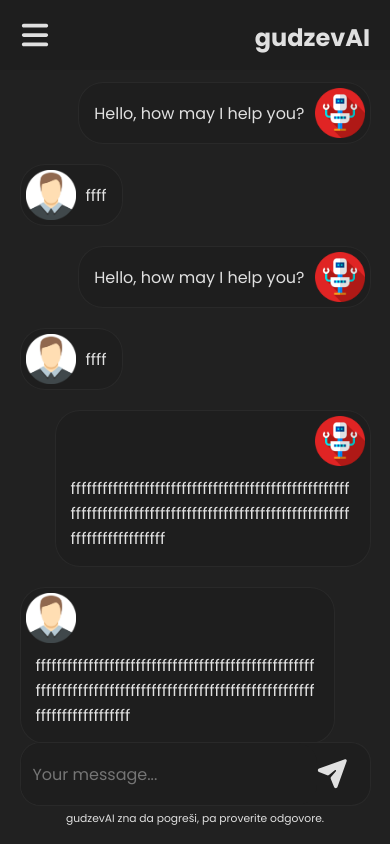
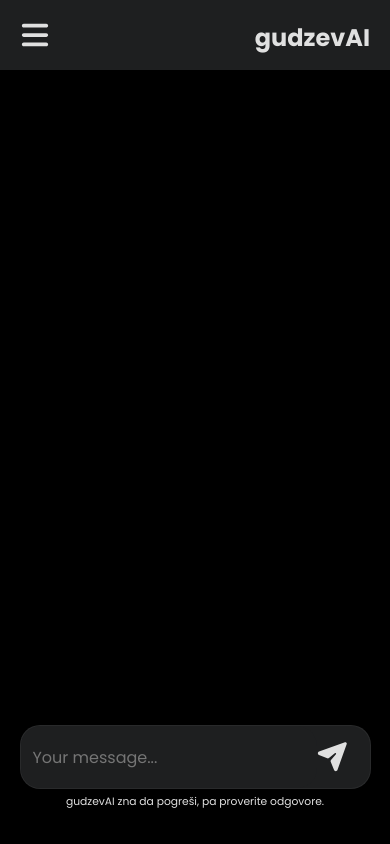
Before and after one commit to gudzev/gudzevAI, a React (Vite) app: page / in a window 390 px wide. Built offline with nearby package versions, Linux system fonts and the light colour scheme.

Commit message:
Added basic message sending logic for user

```diff
--- a/index.html
+++ b/index.html
@@ -6,7 +6,7 @@
     <meta name="viewport" content="width=device-width, initial-scale=1.0" />
     <title>GudzevAI</title>
   </head>
-  <body style="margin:0; background-color:#212121;">
+  <body style="margin:0; background-color:#000000;">
     <div id="root"></div>
     <script type="module" src="/src/main.jsx"></script>
   </body>
--- a/src/App.css
+++ b/src/App.css
@@ -1,5 +1,6 @@
 *
 {
+  scroll-behavior: smooth;
   box-sizing: border-box;
   margin: 0;
   padding: 0;
--- a/src/App.jsx
+++ b/src/App.jsx
@@ -10,15 +10,22 @@ import { NotFoundPage } from './pages/NotFoundPage.jsx';
 
 function App()
 {
+
     const [isOpen, setIsOpen] = useState(false);
     // isOpen is managing sidebar, as well as the scaling of chat window
+
+    const [messages, setMessages] = useState(() =>
+    {
+      const userMessages = localStorage.getItem("userMessages");
+      return (userMessages) ? JSON.parse(userMessages) : [];
+    });
 
   return (
     <Routes>
         <Route path="/" element={
           <>
             <Header isOpen={isOpen} setIsOpen={setIsOpen}/>
-            <ChatWindow isOpen={isOpen}/>
+            <ChatWindow isOpen={isOpen} messages={messages} setMessages={setMessages}/>
           </>
         } />
         <Route path="*" element={<NotFoundPage />}/>
--- a/src/components/chatwindow/ChatWindow.css
+++ b/src/components/chatwindow/ChatWindow.css
@@ -147,7 +147,7 @@ main
         align-items: center;
         flex-direction: column;
         padding-top: 5vh;
-        padding-bottom: 2vh;
+        padding-bottom: 4vh;
         margin-left: 0px;
         min-height: 100vh;
     }
--- a/src/components/chatwindow/ChatWindow.jsx
+++ b/src/components/chatwindow/ChatWindow.jsx
@@ -5,11 +5,55 @@ import { FontAwesomeIcon } from "@fortawesome/react-fontawesome";
 
 import { ChatMessage } from "./ChatMessage";
 
-export function ChatWindow({isOpen})
+import { useState, useEffect, useRef } from "react";
+
+export function ChatWindow({isOpen, messages, setMessages})
 {
+    const [text, setText] = useState("");
+
+    // Setting messages in local storage
+    useEffect(() =>
+    {
+        localStorage.setItem("userMessages", JSON.stringify(messages));
+    }, [messages]);
+
+    // Scrolling after user sends a message
+    const lastMessage = useRef(null);
+    useEffect(() =>
+    {
+        lastMessage.current.scrollIntoView();
+    }, [messages]);
+
+    // Sending messages
     const sendMessage = () =>
     {
-        console.log("message sent.");
+        if(!text) return;
+
+        const newMessage =
+        {
+            text: text,
+            sender: "human",
+            key: crypto.randomUUID(),
+        };
+
+        setMessages(prev => [...prev, newMessage])
+        setText("");
+    }
+
+    // Saving input text on change
+    const saveText = (event) =>
+    {
+        setText(event.target.value);
+    }
+
+    // Enabling sending messages on enter
+    const handleKey = (event) =>
+    {
+        if(event.key == "Enter" && !event.shiftKey)
+        {
+            event.preventDefault();
+            sendMessage();
+        }
     }
 
     return (
@@ -21,21 +65,22 @@ export function ChatWindow({isOpen})
             <div className="chat-content">
 
                 <div className="messages">
-                    <ChatMessage text="Hello, how may I help you?" sender="robot" />
-                    <ChatMessage text="ffff" sender="human" />
-                    <ChatMessage text="Hello, how may I help you?" sender="robot" />
-                    <ChatMessage text="ffff" sender="human" />
-                    <ChatMessage text="ffffffffffffffffffffffffffffffffffffffffffffffffffffffffffffffffffffffffffffffffffffffffffffffffffffffffffffffffffffffffffff" sender="robot" />
-                    <ChatMessage text="ffffffffffffffffffffffffffffffffffffffffffffffffffffffffffffffffffffffffffffffffffffffffffffffffffffffffffffffffffffffffffff" sender="human" />
-                    <ChatMessage text="Hello, how may I help you?Hello, how may I help you?Hello, how may I help you?Hello, how may I help you?Hello, how may I help you?Hello, how may I help you?Hello, how may I help you?Hello, how may I help you?Hello, how may I help you?Hello, how may I help you?Hello, how may I help you?Hello, how may I help you?Hello, how may I help you?Hello, how may I help you?Hello, how may I help you?Hello, how may I help you?" sender="robot" />
+                {
+                    messages?.map((message) =>
+                    {
+                        return <ChatMessage sender={message.sender} text={message.text} key={message.key} />
+                    })
+                }
+
+                    <div ref={lastMessage}></div>
                 </div>
 
 
                 <div className="text-input-div">
-                    <textarea type="text" className="text-input poppins-regular" placeholder="Your message..."/>
+                    <textarea type="text" className="text-input poppins-regular" placeholder="Your message..." onChange={saveText} onKeyDown={handleKey} value={text}/>
 
                     <div className="send-btn-wrapper">
-                        <FontAwesomeIcon icon={faPaperPlane} size="xl" className="fa-icon-header" onClick={sendMessage}/>
+                        <FontAwesomeIcon icon={faPaperPlane} size="xl" className="fa-icon-header" onClick={sendMessage} />
                     </div>
                 </div>
 
--- a/src/index.css
+++ b/src/index.css
@@ -11,8 +11,8 @@
   -webkit-font-smoothing: antialiased;
   -moz-osx-font-smoothing: grayscale;
 
-  --background: #121212;
-  --surface: #1E1E1E;
+  --background: #000000;
+  --surface: #1E1F20;
   --overlay: rgba(255, 255, 255, 0.05);
 
   --primary: #4EE1FF;
```
Also changed, not shown: 1 other file (tests, documents, lock files or other folders).
